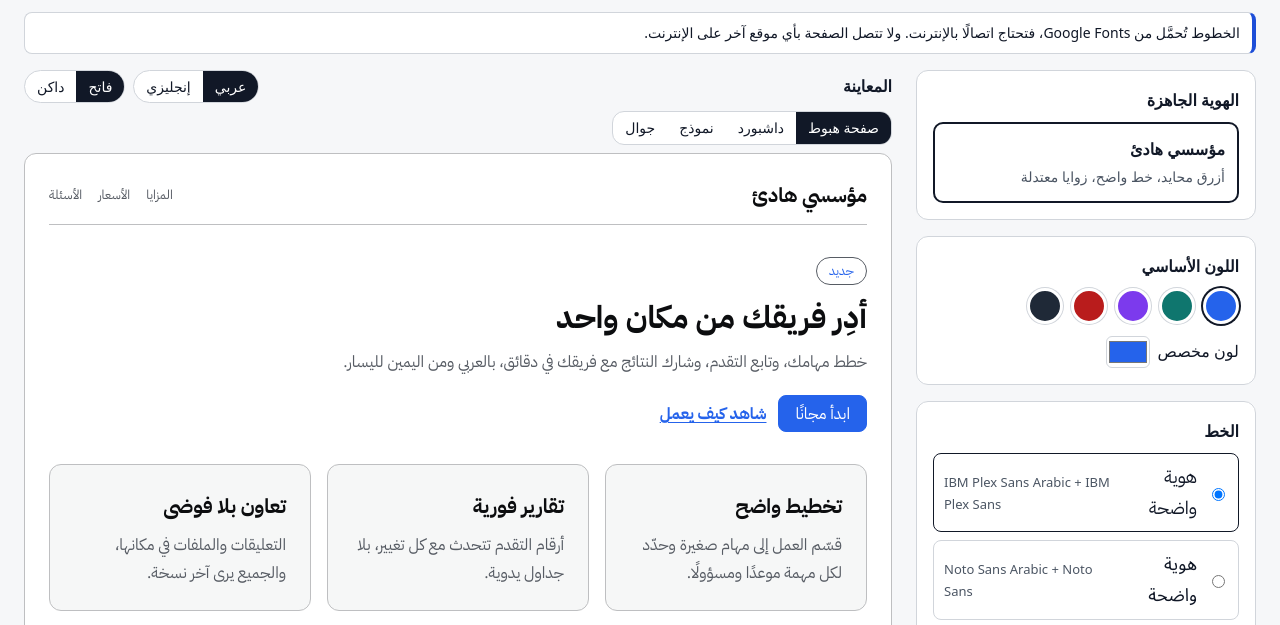
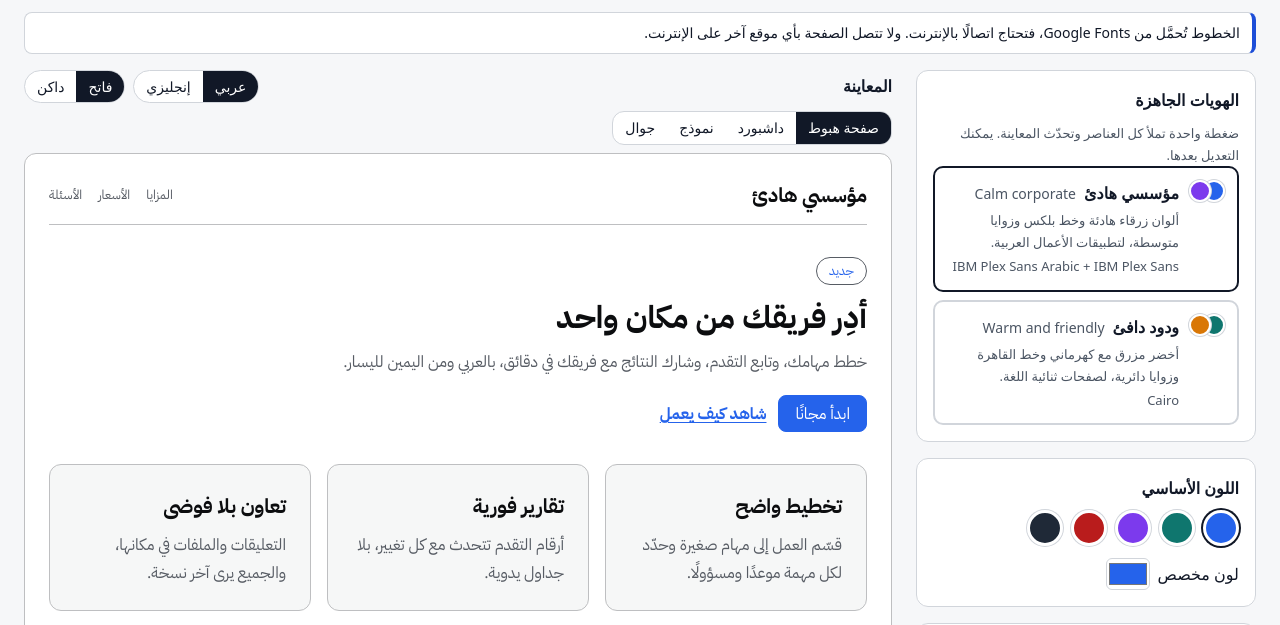
Before and after one commit to M000i/hawiya, a website with bundled scripts: page picker/index.html in a window 1280 px wide. Shown: the part 129-754 px from the top of the page. Built offline with nearby package versions, Linux system fonts and the light colour scheme.

Commit message:
task 2.8: first screen with the ready identity cards (one click fills every element)
- picker/js/ui/identities.js: one card per published ready identity, Arabic and English names in
  both interfaces, description in the interface language, its colors and font, all as text from the
  library; one click puts its templates in all 11 elements (adjustments cleared), the preview, the
  controls and the draft follow; a typed name is kept; the matching card shows as pressed.
- index.html: the cards are the first block of the choices (replace the prototype's single button).
- Tests: tests/e2e/identities.spec.js (4); older tests point at the card.

Co-Authored-By: Claude Opus 5.5 <noreply@anthropic.com>

```diff
--- a/picker/css/picker.css
+++ b/picker/css/picker.css
@@ -133,9 +133,17 @@ body {
   clear: both;
 }
 
-.identity {
+/* Ready identity cards (task 2.8). */
+.identity-list {
   display: grid;
-  gap: 2px;
+  gap: 8px;
+}
+
+.identity-card {
+  display: grid;
+  grid-template-columns: auto 1fr;
+  align-items: center;
+  gap: 2px 10px;
   inline-size: 100%;
   padding: 12px;
   text-align: start;
@@ -147,17 +155,57 @@ body {
   cursor: pointer;
 }
 
-.identity[aria-pressed='true'] {
+.identity-card[aria-pressed='true'] {
   border-color: var(--fg);
+}
+
+.identity-swatches {
+  display: flex;
+  grid-row: span 3;
+  align-self: start;
+}
+
+.identity-dot {
+  inline-size: 22px;
+  block-size: 22px;
+  border-radius: 50%;
+  border: 2px solid var(--surface);
+  box-shadow: 0 0 0 1px var(--line);
+}
+
+.identity-dot + .identity-dot {
+  margin-inline-start: -8px;
+}
+
+.identity-names {
+  display: flex;
+  flex-wrap: wrap;
+  align-items: baseline;
+  gap: 0 8px;
 }
 
 .identity-name {
   font-weight: 700;
 }
 
-.identity-hint {
+.identity-name-en {
   color: var(--muted);
   font-size: 0.875rem;
+}
+
+.identity-desc,
+.identity-font {
+  grid-column: 2;
+  color: var(--muted);
+  font-size: 0.8125rem;
+}
+
+.identity-font {
+  justify-self: start;
+}
+
+.identity-lead {
+  margin: 0 0 8px;
 }
 
 .swatches {
--- a/picker/i18n/ar.js
+++ b/picker/i18n/ar.js
@@ -23,9 +23,9 @@
   'notice.fonts': 'الخطوط تُحمَّل من Google Fonts، فتحتاج اتصالًا بالإنترنت. ولا تتصل الصفحة بأي موقع آخر على الإنترنت.',
   'notice.mobile': 'مشهد الجوال تقريبي، وليس محاكاة دقيقة لجهاز حقيقي.',
 
-  'identity.title': 'الهوية الجاهزة',
-  'identity.calm.name': 'مؤسسي هادئ',
-  'identity.calm.hint': 'أزرق محايد، خط واضح، زوايا معتدلة',
+  'identity.title': 'الهويات الجاهزة',
+  'identity.lead': 'ضغطة واحدة تملأ كل العناصر وتحدّث المعاينة. يمكنك التعديل بعدها.',
+  'identity.empty': 'لا توجد هويات جاهزة في المكتبة بعد.',
 
   'color.legend': 'اللون الأساسي',
   'color.custom': 'لون مخصص',
--- a/picker/i18n/en.js
+++ b/picker/i18n/en.js
@@ -23,9 +23,9 @@
     'Fonts are loaded from Google Fonts, so they need an internet connection. The page contacts no other site on the internet.',
   'notice.mobile': 'The mobile scene is approximate, not an exact simulation of a real device.',
 
-  'identity.title': 'Ready identity',
-  'identity.calm.name': 'Calm corporate',
-  'identity.calm.hint': 'Neutral blue, clear font, moderate corners',
+  'identity.title': 'Ready identities',
+  'identity.lead': 'One click fills every element and updates the preview. You can adjust it afterwards.',
+  'identity.empty': 'There are no ready identities in the library yet.',
 
   'color.legend': 'Primary color',
   'color.custom': 'Custom color',
--- a/picker/index.html
+++ b/picker/index.html
@@ -29,12 +29,11 @@
 
     <main class="layout">
       <form class="controls" id="controls" autocomplete="off">
-        <section class="group" aria-labelledby="identity-title">
+        <section class="group identities" aria-labelledby="identity-title">
           <h2 id="identity-title" data-i18n="identity.title"></h2>
-          <button type="button" class="identity" id="identity-btn" aria-pressed="true">
-            <span class="identity-name" data-i18n="identity.calm.name"></span>
-            <span class="identity-hint" data-i18n="identity.calm.hint"></span>
-          </button>
+          <p class="note identity-lead" data-i18n="identity.lead"></p>
+          <div class="identity-list" id="identity-list"></div>
+          <p class="note" id="identity-empty" data-i18n="identity.empty" hidden></p>
         </section>
 
         <fieldset class="group">
@@ -193,6 +192,7 @@
     <script src="js/ui/preview.js"></script>
     <script src="js/ui/storage.js"></script>
     <script src="js/ui/state.js"></script>
+    <script src="js/ui/identities.js"></script>
     <script src="js/ui/app.js"></script>
     <script src="js/ui/export.js"></script>
   </body>
--- a/picker/js/ui/app.js
+++ b/picker/js/ui/app.js
@@ -17,7 +17,6 @@
     { value: '#b91c1c', key: 'color.red' },
     { value: '#1f2937', key: 'color.charcoal' }
   ];
-  var STARTER = 'calm-corporate';
 
   var els = {};
 
@@ -115,18 +114,6 @@
     };
   }
 
-  function isStarter(c) {
-    var ready = null;
-    H.data.identities.forEach(function (i) {
-      if (i.id === STARTER) ready = i;
-    });
-    if (!ready) return false;
-    return H.resolve.ELEMENTS.every(function (e) {
-      var s = c.selections[e];
-      return s && s.template === ready.templates[e] && !s.overrides;
-    });
-  }
-
   function syncControls(v) {
     Array.prototype.forEach.call(els.swatches.querySelectorAll('input[name="color"]'), function (r) {
       r.checked = r.value.toLowerCase() === v.color;
@@ -137,7 +124,6 @@
     });
     els.radiusInput.value = String(v.radius);
     els.radiusValue.textContent = t('radius.value', { value: v.radius });
-    els.identityBtn.setAttribute('aria-pressed', String(isStarter(v.choices)));
   }
 
   /* The exact input the phase-0 generator (export until task 2.21) receives. */
@@ -189,26 +175,12 @@
     });
   }
 
-  function useStarter() {
-    var ready = null;
-    H.data.identities.forEach(function (i) {
-      if (i.id === STARTER) ready = i;
-    });
-    if (!ready) return;
-    H.state.change(function (c) {
-      H.resolve.ELEMENTS.forEach(function (e) {
-        c.selections[e] = { template: ready.templates[e] };
-      });
-    });
-  }
-
   function init() {
     els.swatches = document.getElementById('swatches');
     els.colorInput = document.getElementById('color-input');
     els.fonts = document.getElementById('fonts');
     els.radiusInput = document.getElementById('radius-input');
     els.radiusValue = document.getElementById('radius-value');
-    els.identityBtn = document.getElementById('identity-btn');
 
     buildSwatches();
     buildFonts();
@@ -233,7 +205,6 @@
       var v = parseInt(e.target.value, 10);
       if (!isNaN(v)) setRadius(v);
     });
-    els.identityBtn.addEventListener('click', useStarter);
     // Preview keys: language and light/dark of the preview only (not the tool, not the identity).
     Array.prototype.forEach.call(document.querySelectorAll('[data-preview-lang]'), function (b) {
       b.addEventListener('click', function () {
--- /dev/null
+++ b/picker/js/ui/identities.js
@@ -0,0 +1,150 @@
+/*
+ * First screen: the ready identities (task 2.8, R-020). Browser: window.Hawiya.identities.
+ * Load i18n, the library data, resolve.js and state.js first.
+ *
+ * One card per published ready identity (picker/data/identities.js), each showing its Arabic AND English name
+ * whatever the interface language, plus its description in the interface language, its two colors and its font.
+ * One click puts all of its templates in the choices (every element, adjustments cleared), so the identity is
+ * complete and the preview and the draft follow at once. The card whose templates are exactly the current
+ * choices is marked as pressed.
+ * Card content comes from the library and is written as text only.
+ */
+(function () {
+  'use strict';
+
+  var H = (window.Hawiya = window.Hawiya || {});
+  var els = {};
+
+  function ready() {
+    return (H.data && H.data.identities) || [];
+  }
+
+  function template(element, id) {
+    var list = (H.data.templates && H.data.templates[element]) || [];
+    for (var i = 0; i < list.length; i++) if (list[i].id === id) return list[i];
+    return null;
+  }
+
+  function el(tag, cls, text) {
+    var n = document.createElement(tag);
+    if (cls) n.className = cls;
+    if (text != null) n.textContent = text;
+    return n;
+  }
+
+  /* Do the current choices equal this ready identity exactly (every template, no adjustment)? */
+  function matches(identity, choices) {
+    return H.resolve.ELEMENTS.every(function (e) {
+      var s = choices.selections[e];
+      return s && s.template === identity.templates[e] && !s.overrides;
+    });
+  }
+
+  function isReadyName(name) {
+    return ready().some(function (i) {
+      return i.name.ar === name || i.name.en === name;
+    });
+  }
+
+  function use(id) {
+    var identity = null;
+    ready().forEach(function (i) {
+      if (i.id === id) identity = i;
+    });
+    if (!identity) return false;
+    return H.state.change(function (c) {
+      H.resolve.ELEMENTS.forEach(function (e) {
+        c.selections[e] = { template: identity.templates[e] };
+      });
+      // A name the user typed is theirs; a ready identity's name follows the identity picked.
+      if (isReadyName(c.name)) c.name = identity.name.ar;
+    });
+  }
+
+  function card(identity) {
+    var b = el('button', 'identity-card');
+    b.type = 'button';
+    b.setAttribute('data-identity', identity.id);
+    b.setAttribute('aria-pressed', 'false');
+
+    var swatches = el('span', 'identity-swatches');
+    swatches.setAttribute('aria-hidden', 'true');
+    var colors = template('colors', identity.templates.colors);
+    ['primary', 'secondary'].forEach(function (role) {
+      var tok = colors && colors.tokens.color[role];
+      var hex = tok && tok.$value && tok.$value.hex;
+      if (typeof hex === 'string' && /^#[0-9a-fA-F]{6}$/.test(hex)) {
+        var dot = el('span', 'identity-dot');
+        dot.style.backgroundColor = hex;
+        swatches.appendChild(dot);
+      }
+    });
+    b.appendChild(swatches);
+
+    var names = el('span', 'identity-names');
+    var ar = el('span', 'identity-name', identity.name.ar);
+    ar.setAttribute('lang', 'ar');
+    ar.setAttribute('dir', 'rtl');
+    var en = el('span', 'identity-name-en', identity.name.en);
+    en.setAttribute('lang', 'en');
+    en.setAttribute('dir', 'ltr');
+    names.appendChild(ar);
+    names.appendChild(en);
+    b.appendChild(names);
+
+    var lang = H.i18n.lang();
+    if (identity.description && identity.description[lang]) {
+      b.appendChild(el('span', 'identity-desc', identity.description[lang]));
+    }
+    var font = template('fonts', identity.templates.fonts);
+    if (font && font.extras) {
+      var fams = [font.extras.arabic, font.extras.latin].filter(function (n, i, all) {
+        return typeof n === 'string' && all.indexOf(n) === i;
+      });
+      var f = el('span', 'identity-font', fams.join(' + ')); // font family names are the same in both languages
+      f.setAttribute('dir', 'ltr');
+      b.appendChild(f);
+    }
+    b.addEventListener('click', function () {
+      use(identity.id);
+    });
+    return b;
+  }
+
+  function render() {
+    els.list.textContent = '';
+    ready().forEach(function (identity) {
+      els.list.appendChild(card(identity));
+    });
+    els.empty.hidden = ready().length > 0;
+    mark();
+  }
+
+  function mark() {
+    var c = H.state.choices();
+    Array.prototype.forEach.call(els.list.querySelectorAll('[data-identity]'), function (b) {
+      var id = b.getAttribute('data-identity');
+      var identity = null;
+      ready().forEach(function (i) {
+        if (i.id === id) identity = i;
+      });
+      b.setAttribute('aria-pressed', String(!!identity && matches(identity, c)));
+    });
+  }
+
+  H.identities = { use: use };
+
+  function init() {
+    els.list = document.getElementById('identity-list');
+    els.empty = document.getElementById('identity-empty');
+    render();
+    document.addEventListener('hawiya:state', mark);
+    document.addEventListener('hawiya:lang', render);
+  }
+
+  if (document.readyState === 'loading') {
+    document.addEventListener('DOMContentLoaded', init);
+  } else {
+    init();
+  }
+})();
```
Also changed, not shown: tasks.md (+19 -2 lines), tests/e2e/identities.spec.js (added, +134 -0 lines), tests/e2e/language.spec.js (+8 -3 lines), tests/e2e/storage.spec.js (+4 -4 lines), tests/i18n.test.js (+5 -2 lines).
